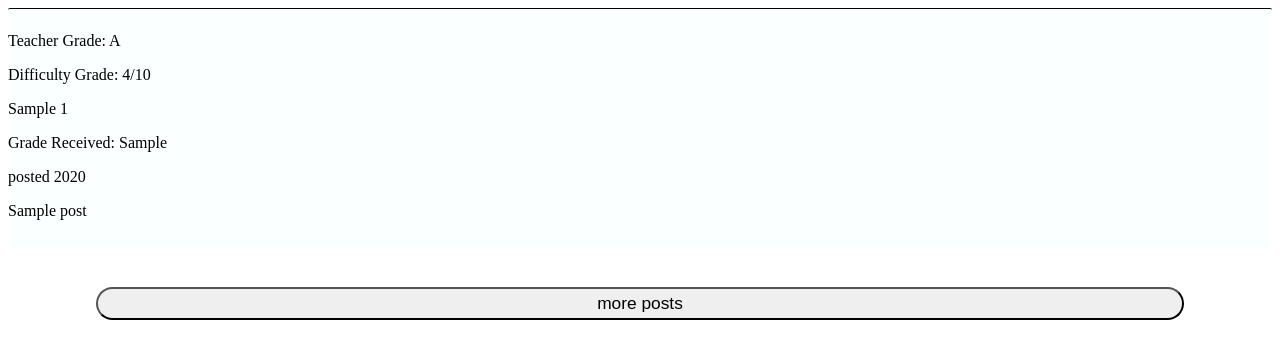
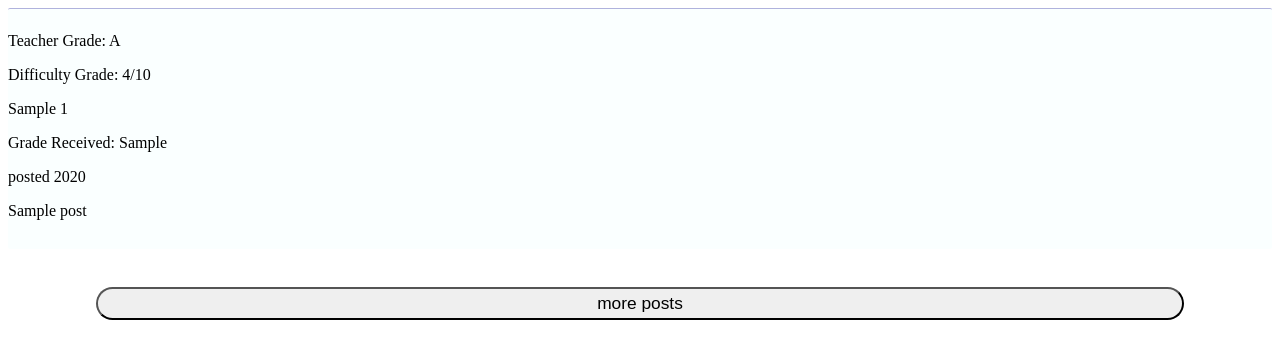
Before and after one commit to erib3/calpolyratings, a Django app: template teacher_profile/templates/teacher_profile/full_posts.html in a window 1280 px wide. Shown: the top 359 px of the page. Run offline with Django 3.2, Linux system fonts and the light colour scheme; the template is opened without the code that fills it: most values are stand-ins (such as "Sample title", 1, 10 or a date in 2020).

Commit message:
changed color

```diff
--- a/teacher_profile/static/teacher_profile/css/teacher_profile.css
+++ b/teacher_profile/static/teacher_profile/css/teacher_profile.css
@@ -33,6 +33,7 @@
   border-bottom-width: 1px;
   padding-bottom: 13px;
   border-top-width: 1px;
+  border-top-color: #6e6ebf87;
   border-radius: 2px;
   margin-bottom: 38px;
 }
```
